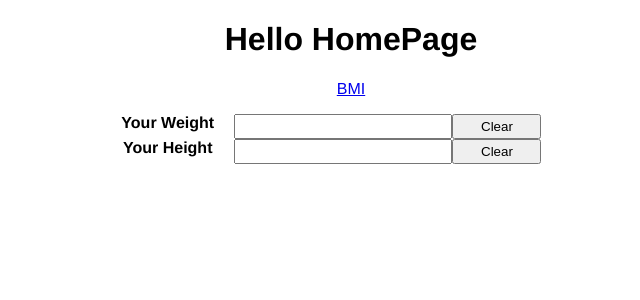
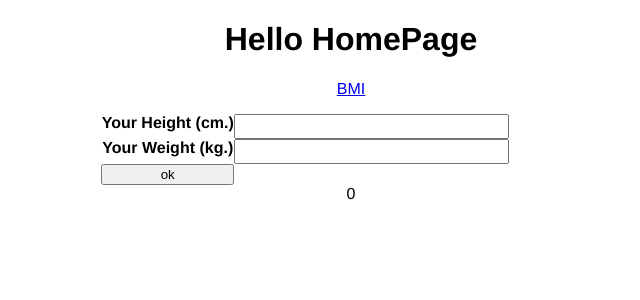
Before and after one commit to keemdedone/My-HomePage, an Angular app: page /bmi in a window 1280 px wide. Shown: the top 300 px of the page, without its empty margins (289-929 px from the left). Built offline with nearby package versions, Linux system fonts and the light colour scheme.

Commit message:
bmi complate

```diff
--- a/src/app/bmi/bmi.component.html
+++ b/src/app/bmi/bmi.component.html
@@ -1,4 +1,8 @@
-<div class="info-container">
-  <b>Your Weight</b><input type="number"><button type="button">Clear</button>
-  <b>Your Height</b><input type="number"><button type="button">Clear</button>
-</div>
+<ng-container>
+  <div class="info-container" >
+      <b>Your Height (cm.)</b><input #elem2 type="number" #height>
+      <b>Your Weight (kg.)</b><input #elem1 type="number" #weight>
+      <button type="button" (click)="getresult(weight.value,height.value)">ok</button> <!-- ส่งค่าเป็น stirng -->
+  </div>
+  <output class="cmp-outPut" #outPut>{{ result }}</output>
+</ng-container>
--- a/src/app/bmi/bmi.component.scss
+++ b/src/app/bmi/bmi.component.scss
@@ -2,6 +2,6 @@
   width: 500px;
   margin: auto;
   display: grid;
-  grid-template-columns: 15ch 0.5fr 10ch;
+  grid-template-columns: 15ch 0.75fr;
   padding-top: 1em;
 }
--- a/src/app/bmi/bmi.component.ts
+++ b/src/app/bmi/bmi.component.ts
@@ -7,13 +7,13 @@ import { Component, OnInit } from '@angular/core';
 })
 export class BmiComponent implements OnInit {
 
-  constructor() { }
+  result = 0;
 
   ngOnInit(): void {
     return;
   }
 
-  calculate(): void{
-
+  getresult(weight:string,height:string): void{
+    this.result = parseInt(weight)/((parseInt(height)/100)^2); //เปลี่ยน str เป็น int
   }
 }
```
